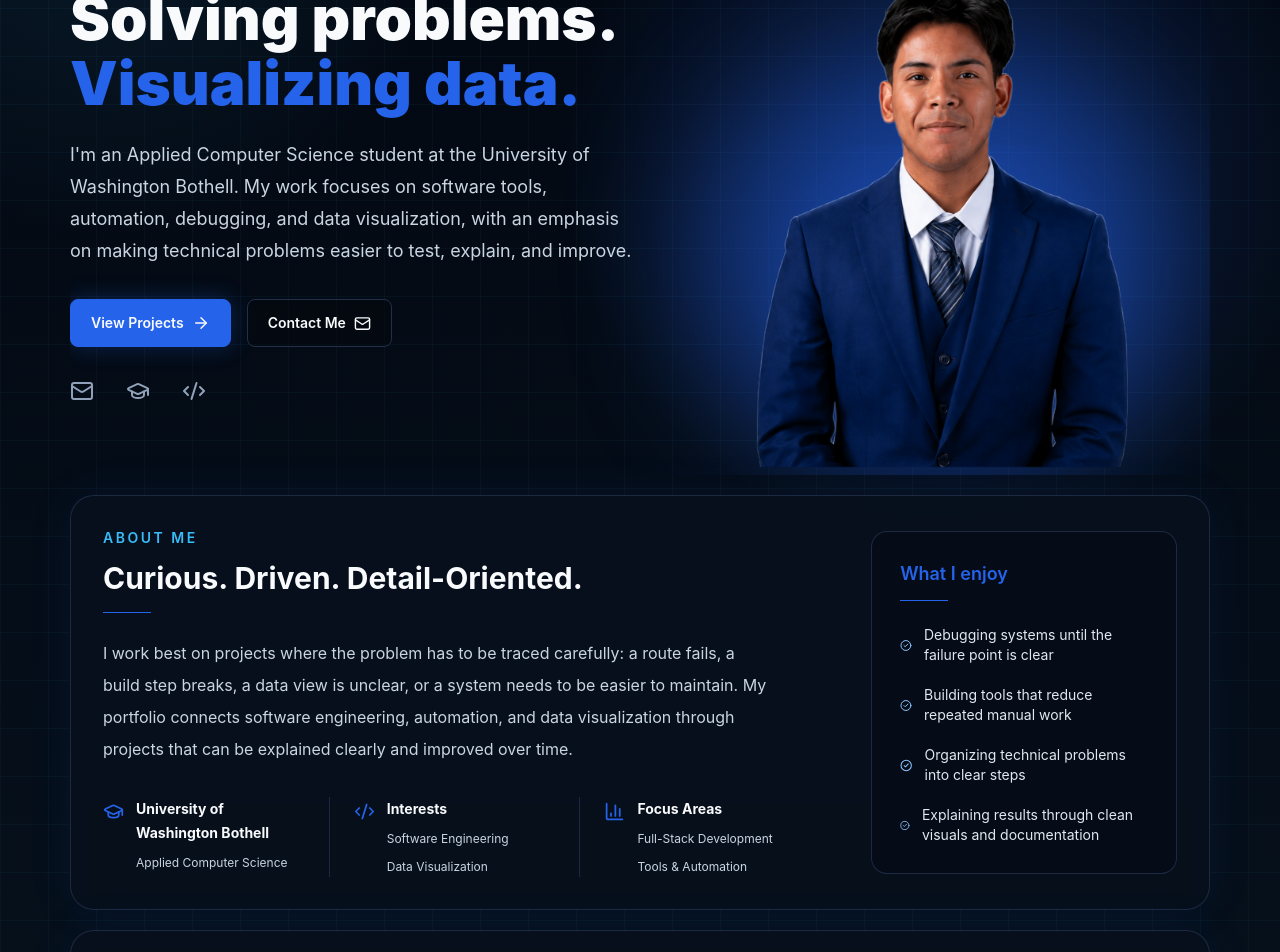
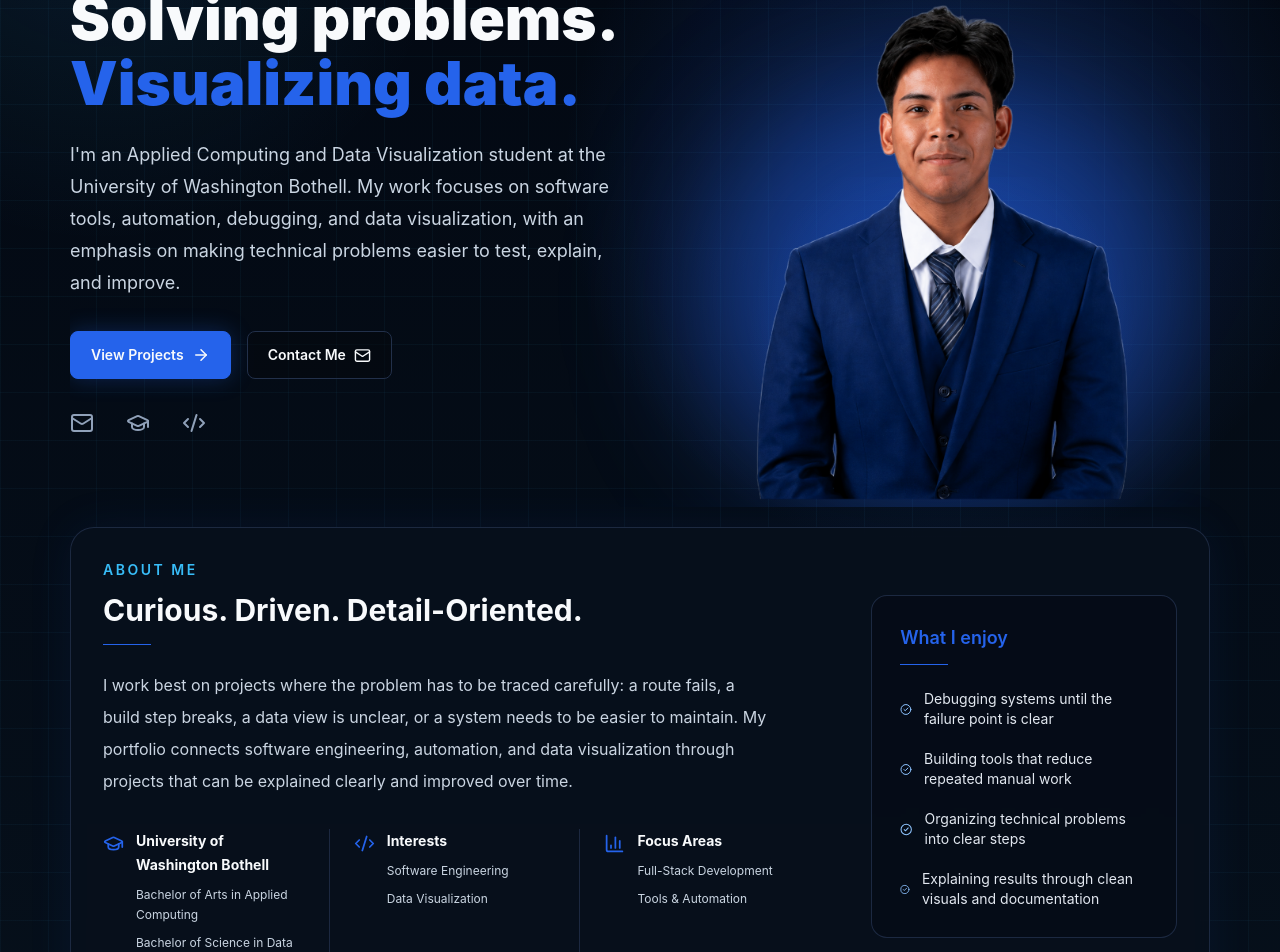
Before and after one commit to Manuelgrios/personal-portfolio, a React (Vite) app: page / in a window 1280 px wide. Shown: the part 280-1232 px from the top of the page. Built offline with nearby package versions, Linux system fonts and the light colour scheme.

Commit message:
Update education details and copyright year

```diff
--- a/index.html
+++ b/index.html
@@ -5,7 +5,7 @@
     <meta name="viewport" content="width=device-width, initial-scale=1.0" />
     <meta
       name="description"
-      content="Personal portfolio for Manuel Garnica, Applied Computer Science Student at University of Washington Bothell."
+      content="Personal portfolio for Manuel Garnica, Applied Computing and Data Visualization student at University of Washington Bothell."
     />
     <title>Manuel Garnica | Portfolio</title>
   </head>
--- a/src/components/layout/Footer.tsx
+++ b/src/components/layout/Footer.tsx
@@ -4,7 +4,7 @@ export function Footer() {
   return (
     <footer>
       <div className="mx-auto max-w-[1180px] px-5 py-7 text-center text-xs text-muted">
-        <p>&copy; 2024 {profile.name}. All rights reserved.</p>
+        <p>&copy; 2026 {profile.name}. All rights reserved.</p>
       </div>
     </footer>
   );
--- a/src/data/profile.ts
+++ b/src/data/profile.ts
@@ -4,6 +4,7 @@ export type Profile = {
   name: string;
   title: string;
   school: string;
+  degrees: string[];
   location: string;
   email: string;
   linkedinUrl: string;
@@ -18,15 +19,19 @@ export type Profile = {
 
 export const profile: Profile = {
   name: "Manuel Garnica",
-  title: "Applied Computer Science Student",
+  title: "Applied Computing and Data Visualization Student",
   school: "University of Washington Bothell",
+  degrees: [
+    "Bachelor of Arts in Applied Computing",
+    "Bachelor of Science in Data Visualization",
+  ],
   location: "Seattle, Washington",
   email: "manuelgarios@outlook.com",
   linkedinUrl: "https://www.linkedin.com/in/manuel-garnica-122233252/",
   githubUrl: "https://github.com/Manuelgrios",
   resumeUrl: assetPath("assets/resume/Manuel_Garnica_Resume.docx"),
   shortBio:
-    "I'm an Applied Computer Science student at the University of Washington Bothell. My work focuses on software tools, automation, debugging, and data visualization, with an emphasis on making technical problems easier to test, explain, and improve.",
+    "I'm an Applied Computing and Data Visualization student at the University of Washington Bothell. My work focuses on software tools, automation, debugging, and data visualization, with an emphasis on making technical problems easier to test, explain, and improve.",
   aboutText:
     "I work best on projects where the problem has to be traced carefully: a route fails, a build step breaks, a data view is unclear, or a system needs to be easier to maintain. My portfolio connects software engineering, automation, and data visualization through projects that can be explained clearly and improved over time.",
   contactText:
--- a/src/pages/Home.tsx
+++ b/src/pages/Home.tsx
@@ -111,7 +111,7 @@ export function Home() {
               <InfoGroup
                 icon={GraduationCap}
                 label={profile.school}
-                lines={["Applied Computer Science"]}
+                lines={profile.degrees}
               />
               <InfoGroup
                 icon={Code2}
```
